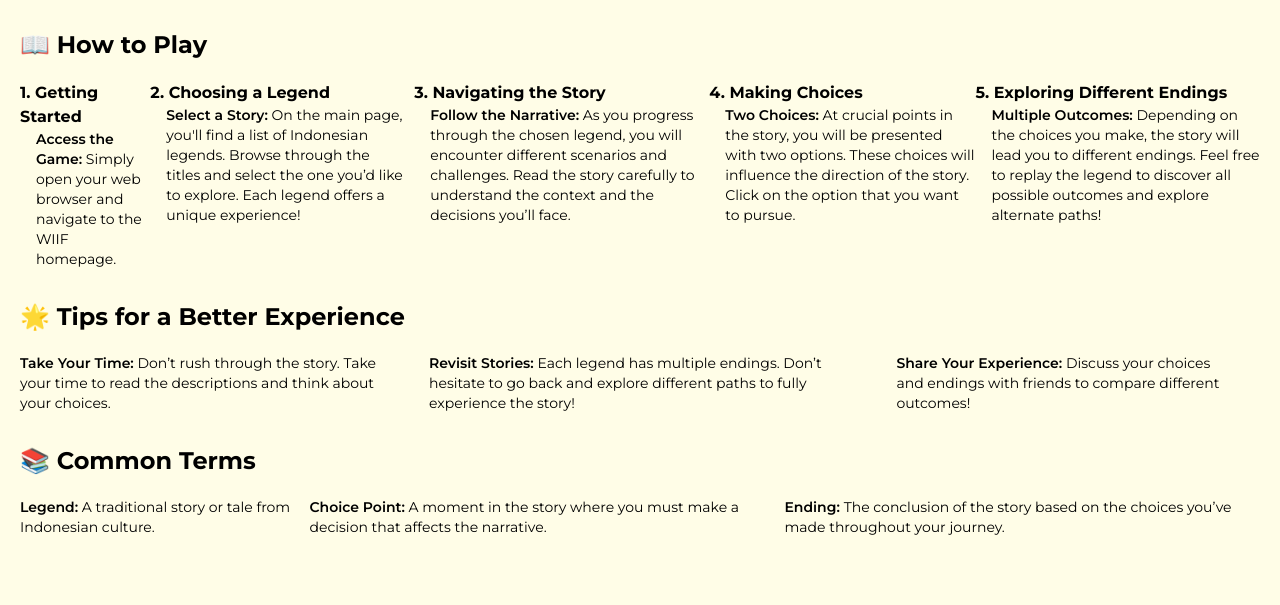
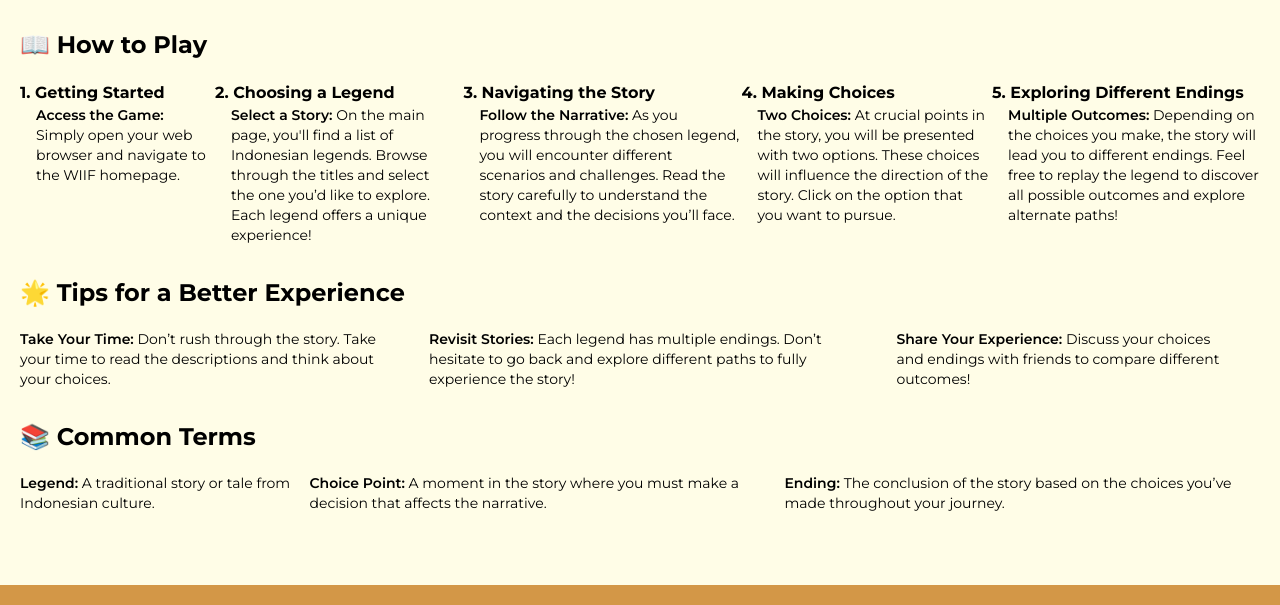
Before and after one commit to harit5/gayatama, a plain HTML site: page help.html in a window 1280 px wide. Shown: the part 195-800 px from the top of the page. Drawn offline with nearby package versions, Linux system fonts and the light colour scheme.

Commit message:
fixed help page

```diff
--- a/help.html
+++ b/help.html
@@ -49,10 +49,16 @@
             everything you need to know to get started!</p>
         <h1 class="text-center font-bold text-lg sm:text-2xl lg:text-left">📖 How to Play</h1>
         <div class="mt-5 lg:flex">
-            <div class="mb-3">
+            <!-- <div class="mb-3">
                 <h1 class="font-bold text-sm sm:text-base lg:text-left">1. Getting Started</h1>
-                <p class="text-sm ml-4"><span class="font-semibold">Access the Game:</span> Simply open your web browser
+                <p class="text-sm ml-4 lg:mr-5"><span class="font-semibold">Access the Game:</span> Simply open your web browser
                     and navigate to the WIIF homepage.</p>
+            </div> -->
+            <div class="mb-3 w-[80%]">
+                <h1 class="font-bold text-sm sm:text-base lg:text-left">1. Getting Started</h1>
+                <p class="text-sm ml-4 lg:w-[90%]"><span class="font-semibold">Access the Game:</span> Simply open your web browser
+                    and navigate to the WIIF homepage.
+                </p>
             </div>
             <div class="mb-3">
                 <h1 class="font-bold text-sm sm:text-base lg:text-left">2. Choosing a Legend</h1>
@@ -123,10 +129,6 @@
         </div>
     </main>
 
-    <!-- <section class="p-3 h-max bg-[url('assets/bgbatik.jpeg')] flex-1">
-        <h1 class="text-lg font-bold font-berk text-center sm:text-xl lg:text-2xl xl:text-3xl">Help</h1>
-    </section> -->
-
     <footer class="bg-[#d39747] py-8 flex flex-col">
         <div class="flex justify-between mx-auto w-[90%] flex-wrap items-center">
             <a href="index.html"><img src="assets/dark-logo.png" alt="" class="w-14 sm:w-20"></a>
```
Also changed, not shown: 1 other file.
